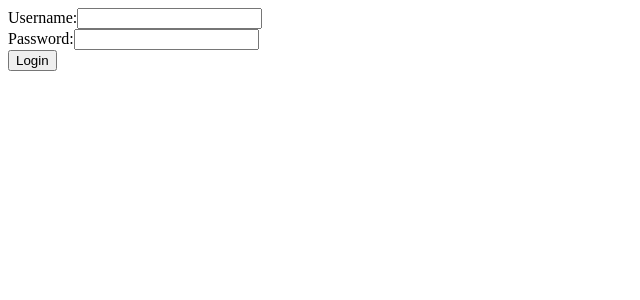
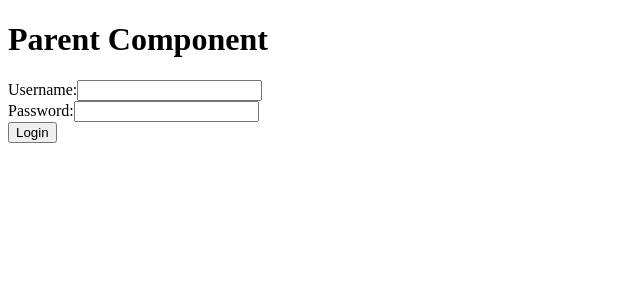
Before and after one commit to acciojob/lift-state-up-5-MohitJindal1991, a React app: page / in a window 1280 px wide. Shown: the top 300 px of the page, without its empty margins (0-640 px from the left). Built offline with nearby package versions, Linux system fonts and the light colour scheme.

Commit message:
Update App.js

```diff
--- a/src/components/App.js
+++ b/src/components/App.js
@@ -6,6 +6,7 @@ const App = () => {
 
   return (
     <div>
+    <h1>Parent Component</h1>
       {isLoggedIn ? <p>You are logged in!</p> : <Child setIsLoggedIn={setIsLoggedIn} />}
     </div>
   );
```
